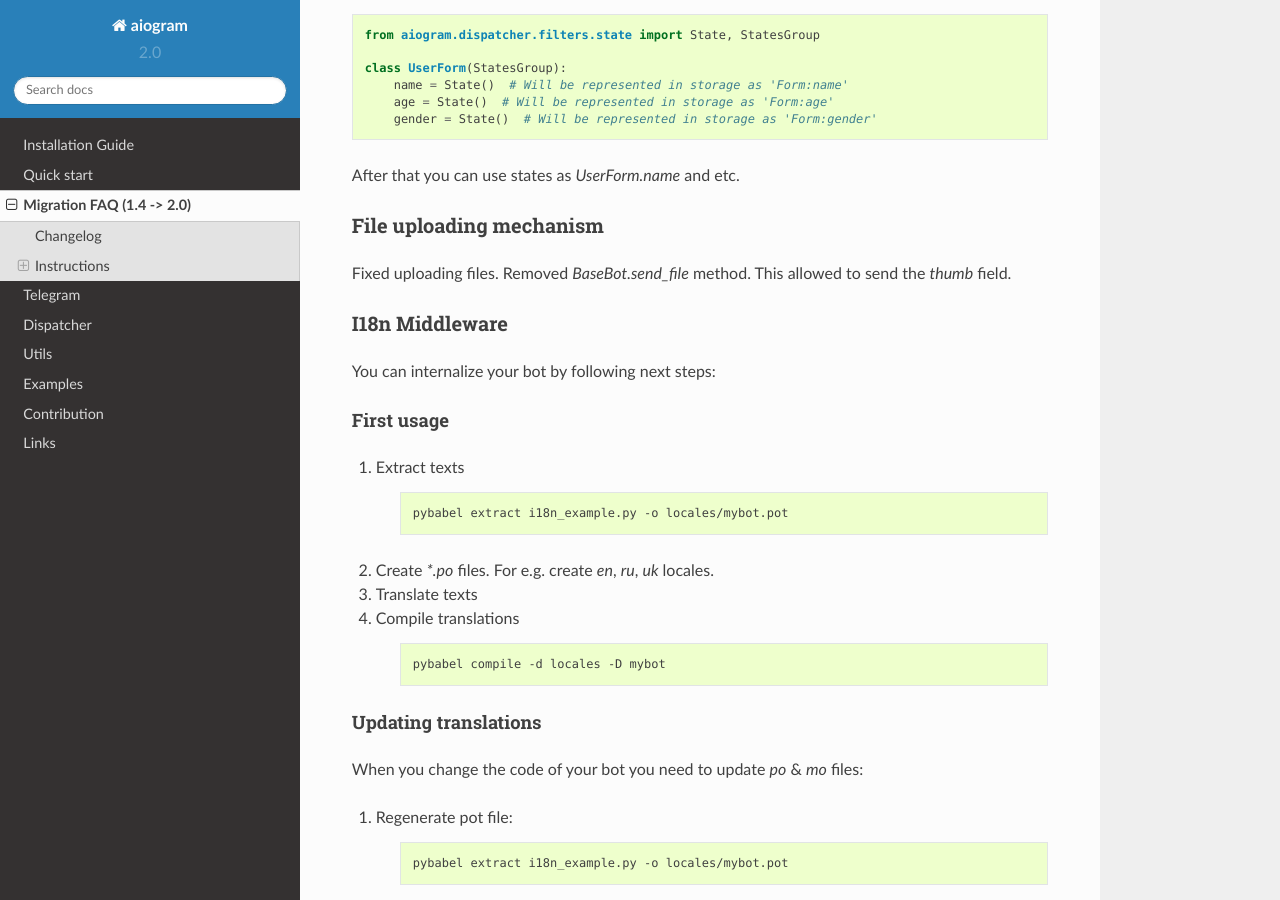
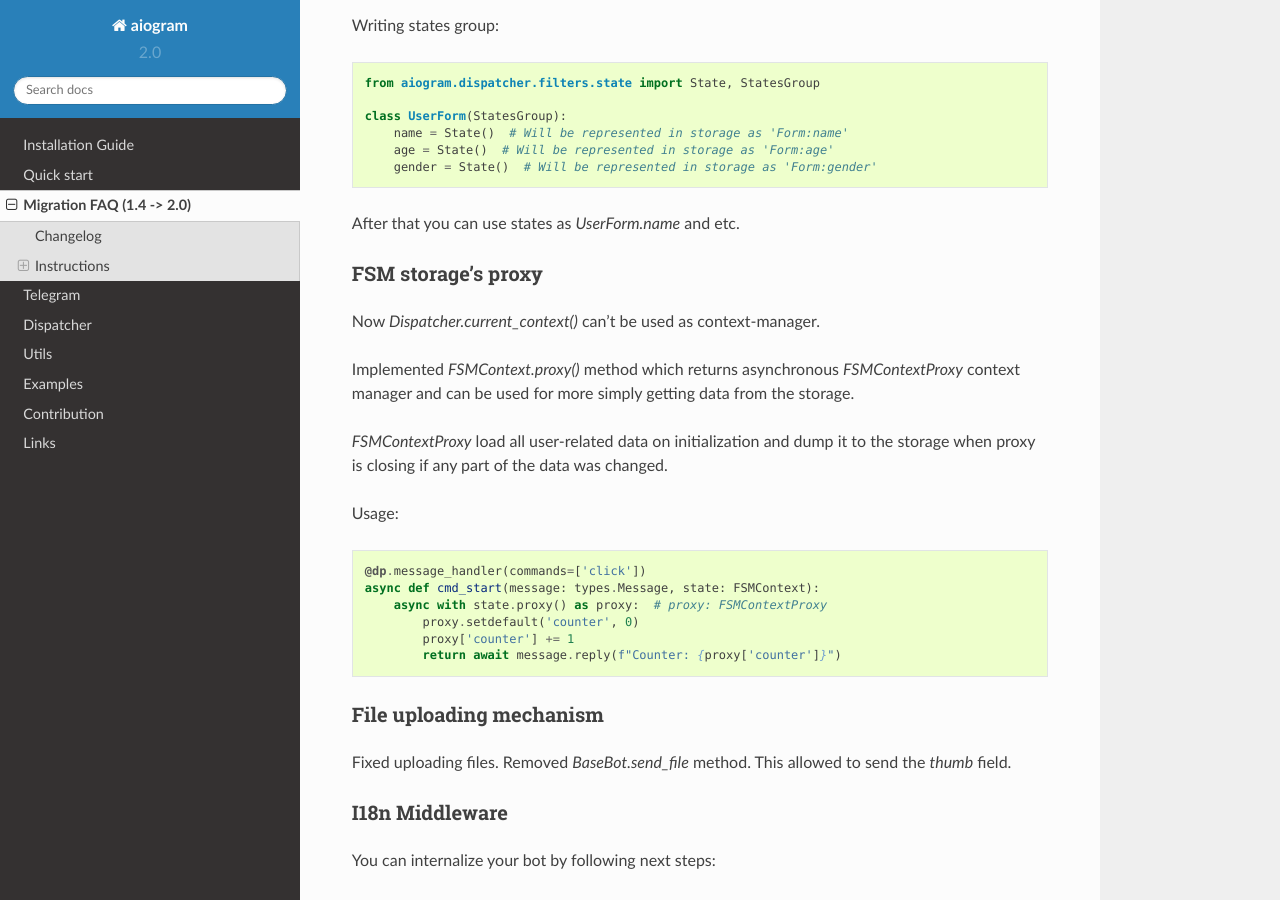
Before and after one commit to NullBrotasli/aiogram, a Sphinx documentation site: the page built from docs/source/migration_1_to_2.rst, in a window 1280 px wide and 900 px high, scrolled down 2551 px. Built offline with Sphinx 7.4.7 and the Read the Docs theme 2.0.0, drawn with Linux system fonts in a browser that asks for light colours; pages that are not in the unit, such as notebooks, are missing from menus; the version number is read from the project's files by our own code; some of the changed text lies outside the part shown.

Commit message:
Update migration FAQ // Add FSMStorageProxy

```diff
--- a/docs/source/migration_1_to_2.rst
+++ b/docs/source/migration_1_to_2.rst
@@ -15,11 +15,13 @@ Changelog
 - Allowed to customize command prefix in CommandsFilter;
 - Implemented mechanism of passing results from filters (as dicts) as kwargs in handlers (like fixtures in pytest);
 - Implemented states group feature;
+- Implemented FSM storage's proxy;
 - Changed files uploading mechanism;
 - Implemented I18n Middleware;
 - Errors handlers now should accept only two arguments (current update and exception);
 - Used `aiohttp_socks` instead of `aiosocksy` for Socks4/5 proxy;
 - `types.ContentType` was divided to `types.ContentType` and `types.ContentTypes`;
+- Allowed to use rapidjson instead of ujson/json;
 
 - (**in process**) Implemented utils for Telegram Passport;
 - (**in process**) Webhook security improvements;
@@ -133,6 +135,26 @@ Writing states group:
 
 After that you can use states as `UserForm.name` and etc.
 
+FSM storage's proxy
+-------------------
+Now `Dispatcher.current_context()` can't be used as context-manager.
+
+Implemented `FSMContext.proxy()` method which returns asynchronous `FSMContextProxy` context manager and can be used for more simply getting data from the storage.
+
+`FSMContextProxy`  load all user-related data on initialization and dump it to the storage when proxy is closing if any part of the data was changed.
+
+
+Usage:
+
+.. code-block:: python
+
+    @dp.message_handler(commands=['click'])
+    async def cmd_start(message: types.Message, state: FSMContext):
+        async with state.proxy() as proxy:  # proxy: FSMContextProxy
+            proxy.setdefault('counter', 0)
+            proxy['counter'] += 1
+            return await message.reply(f"Counter: {proxy['counter']}")
+
 
 File uploading mechanism
 ------------------------
```
